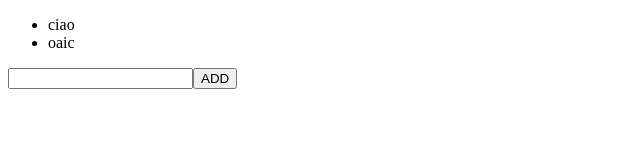
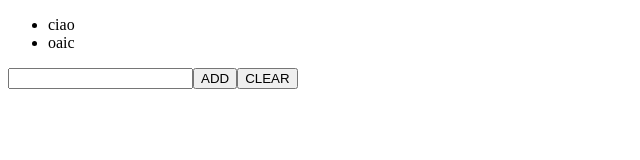
Before and after one commit to Joele-E/esercizio5_09, a React (Create React App) app: page / in a window 1280 px wide. Shown: the top 160 px of the page, without its empty margins (0-640 px from the left). Built offline with nearby package versions, Linux system fonts and the light colour scheme.

Commit message:
exercise done

```diff
--- a/src/TodoList.js
+++ b/src/TodoList.js
@@ -12,6 +12,9 @@ export default class TodoList extends React.Component {
   handleAdd = () => {
     this.setState({ items: [...this.state.items, this.state.currentTodo] });
     this.setState({ currentTodo: "" });
+  };
+  clearList = () => {
+    this.setState({ items: [] });
   };
   render() {
     return (
@@ -28,6 +31,7 @@ export default class TodoList extends React.Component {
           value={this.state.currentTodo}
         />
         <button onClick={this.handleAdd}>ADD</button>
+        <button onClick={this.clearList}>CLEAR</button>
       </div>
     );
   }
```
